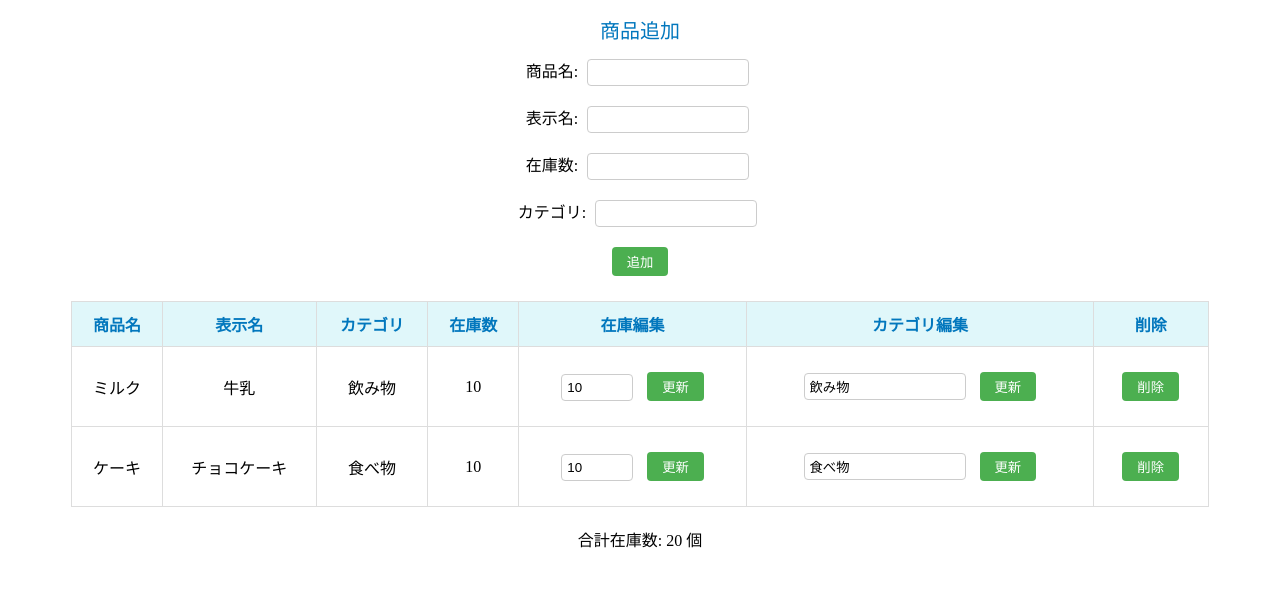
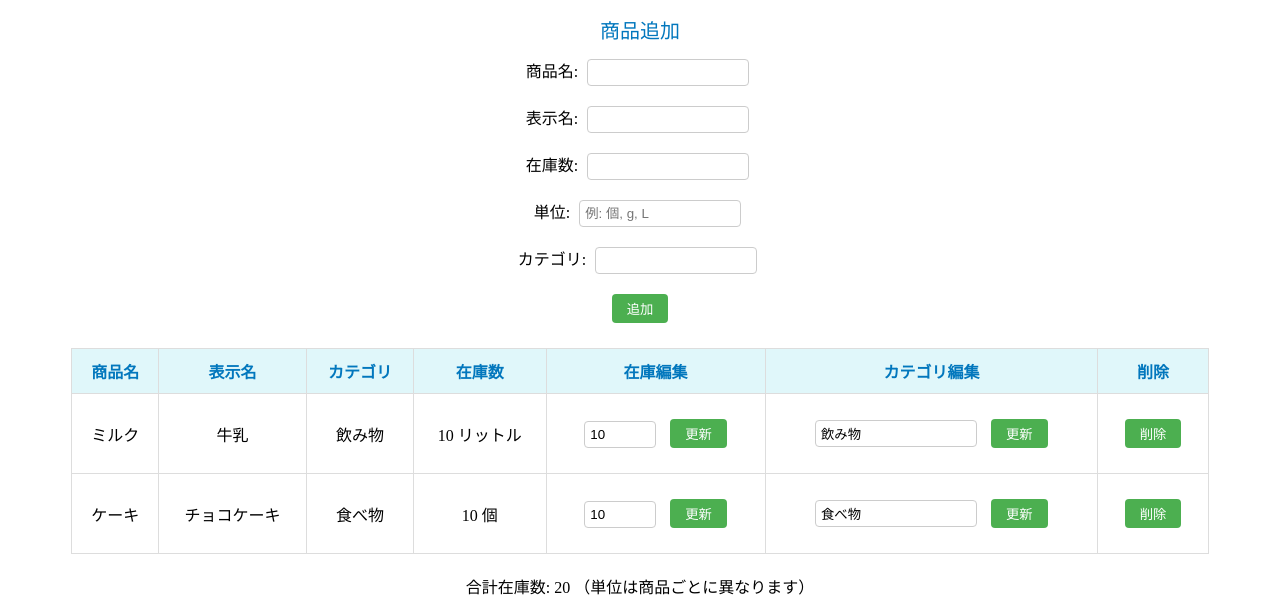
Before and after one commit to Lemon01414/coffee-inventory-app, a Flask app: page / in a window 1280 px wide. Shown: the part 197-805 px from the top of the page. Before the commit the page ends 745 px from the top, so only its background shows below. Run offline with Flask 3, Linux system fonts and the light colour scheme; data comes from the database, SQL or seed files in the repository; both versions use the stored data as it was after the commit.

Commit message:
単位を自由入力に変更

```diff
--- a/app.py
+++ b/app.py
@@ -20,12 +20,13 @@ def init_db():
                 name TEXT NOT NULL,
                 display_name TEXT,
                 category TEXT,
-                stock INTEGER
+                stock INTEGER,
+                unit TEXT
             )
         ''')
-        # 初期データを挿入（現在の状態に基づく）
-        c.execute("INSERT INTO items (name, display_name, category, stock) VALUES ('ミルク', '牛乳', '飲み物', 10)")
-        c.execute("INSERT INTO items (name, display_name, category, stock) VALUES ('ケーキ', 'チョコケーキ', '食べ物', 10)")
+        # 初期データを挿入（単位を自由入力形式に合わせて調整）
+        c.execute("INSERT INTO items (name, display_name, category, stock, unit) VALUES ('ミルク', '牛乳', '飲み物', 10, 'リットル')")
+        c.execute("INSERT INTO items (name, display_name, category, stock, unit) VALUES ('ケーキ', 'チョコケーキ', '食べ物', 10, '個')")
         conn.commit()
         print("データベースを初期化しました")
     except sqlite3.Error as e:
@@ -44,6 +45,7 @@ def index():
             'display_name': row['display_name'],
             'category': row['category'],
             'stock': row['stock'],
+            'unit': row['unit'],
             'low_stock': row['low_stock']
         }
         for row in c.fetchall()
@@ -59,10 +61,11 @@ def add_item():
     display_name = request.form['display_name']
     stock = int(request.form['stock'])
     category = request.form['category']
+    unit = request.form['unit']
     conn = get_db_connection()
     c = conn.cursor()
-    c.execute("INSERT INTO items (name, display_name, category, stock) VALUES (?, ?, ?, ?)",
-              (name, display_name, category, stock))
+    c.execute("INSERT INTO items (name, display_name, category, stock, unit) VALUES (?, ?, ?, ?, ?)",
+              (name, display_name, category, stock, unit))
     conn.commit()
     conn.close()
     return redirect(url_for('index'))
@@ -88,6 +91,7 @@ def search():
             'display_name': row['display_name'],
             'category': row['category'],
             'stock': row['stock'],
+            'unit': row['unit'],
             'low_stock': row['low_stock']
         }
         for row in c.fetchall()
--- a/templates/index.html
+++ b/templates/index.html
@@ -21,7 +21,7 @@
             if (lowStockItems.length > 0) {
                 let message = "以下の商品の在庫が少なくなっています:\n";
                 lowStockItems.forEach(item => {
-                    message += `${item.display_name || item.name}: ${item.stock}個\n`;
+                    message += `${item.display_name || item.name}: ${item.stock}${item.unit}\n`;
                 });
                 alert(message);
             }
@@ -58,6 +58,9 @@
             在庫数: <input type="number" name="stock">
         </div>
         <div>
+            単位: <input type="text" name="unit" placeholder="例: 個, g, L">
+        </div>
+        <div>
             カテゴリ: <input type="text" name="category">
         </div>
         <div>
@@ -80,10 +83,10 @@
             <td>{{ item.name }}</td>
             <td>{{ item.display_name if item.display_name else item.name }}</td>
             <td>{{ item.category if item.category else '-' }}</td>
-            <td>{{ item.stock }}</td>
+            <td>{{ item.stock }} {{ item.unit }}</td>
             <td>
                 <form action="{{ url_for('update_stock', name=item.name) }}" method="post">
-                    <input type="number" name="stock" value="{{ item.stock }}" style="width: 60px;">
+                    <input type="number" name="stock" value="{{ item.stock }}" style="width: 60px;" placeholder="現在の在庫: {{ item.stock }} {{ item.unit }}">
                     <input type="submit" value="更新">
                 </form>
             </td>
@@ -103,7 +106,7 @@
     </table>
 
     <div style="margin-top: 10px; text-align: center;">
-        合計在庫数: {{ total_stock }} 個
+        合計在庫数: {{ total_stock }} （単位は商品ごとに異なります）
     </div>
 </body>
 </html>
```
Also changed, not shown: cafe.db.
